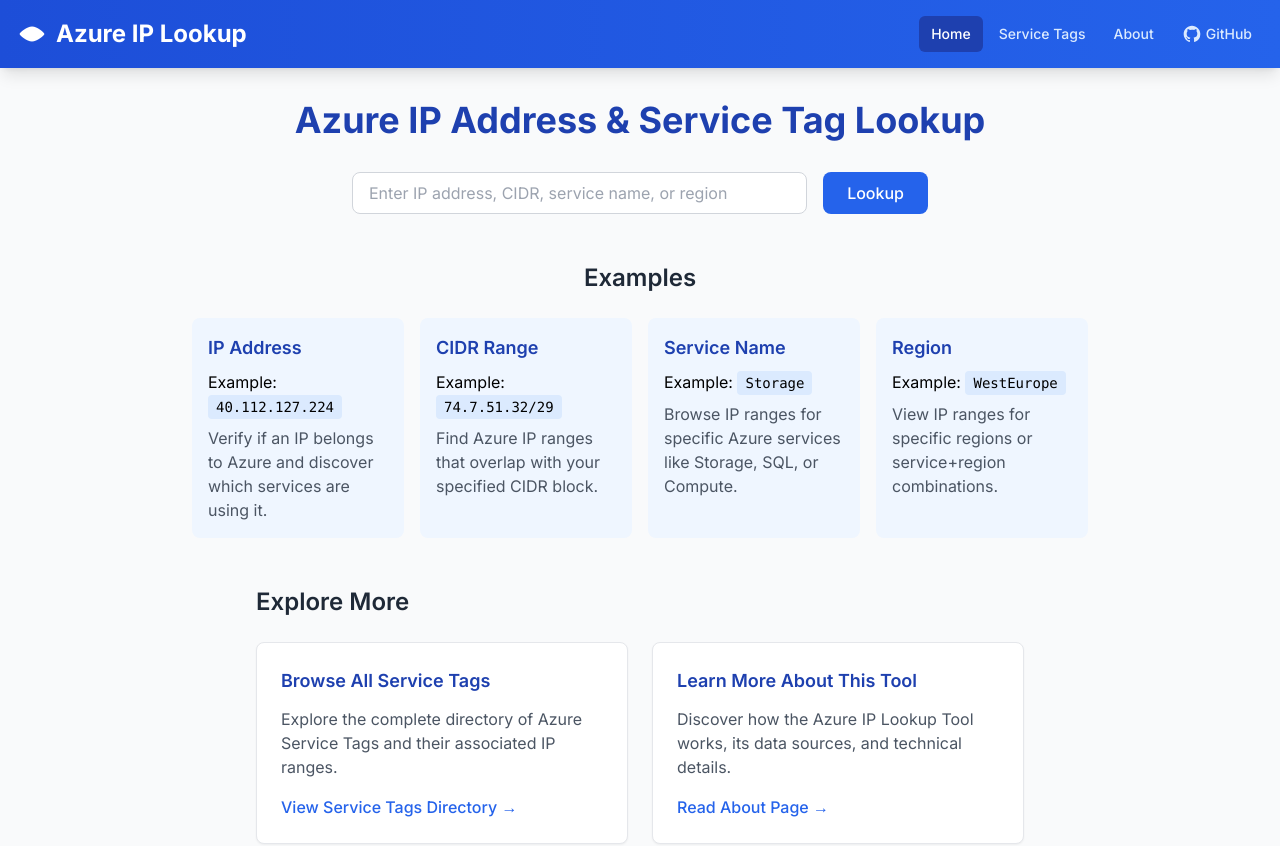
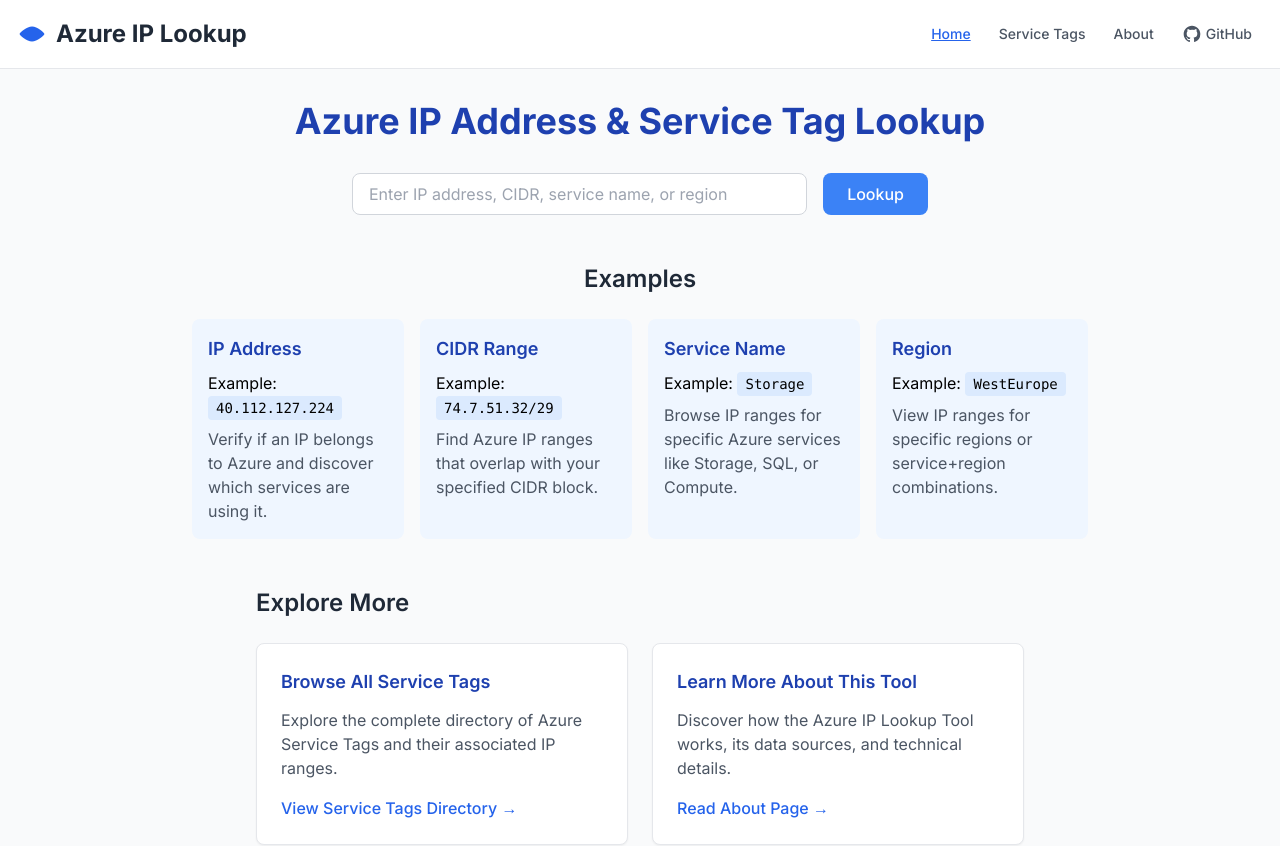
Before and after one commit to endgor/azure-ip-lookup, a Next.js app: page / in a window 1280 px wide. Shown: the top 846 px of the page. Built offline with nearby package versions, Linux system fonts and the light colour scheme.

Commit message:
Simplify UI with light minimal theme

```diff
--- a/src/components/Layout.tsx
+++ b/src/components/Layout.tsx
@@ -160,13 +160,13 @@
 
 
       <div className="min-h-screen flex flex-col">
-        <header className="bg-gradient-to-r from-blue-700 to-blue-600 text-white shadow-lg">
+        <header className="bg-white border-b border-gray-200 text-gray-800">
           <div className="container mx-auto px-4">
             <nav className="flex flex-col sm:flex-row justify-between items-center py-4">
               <Link href="/" className="flex items-center text-2xl font-bold mb-2 sm:mb-0" aria-label="Azure IP Lookup - Home">
                 <svg
                   xmlns="http://www.w3.org/2000/svg"
-                  className="h-8 w-8 mr-2"
+                  className="h-8 w-8 mr-2 text-blue-600"
                   viewBox="0 0 24 24"
                   fill="currentColor"
                   role="img"
@@ -178,13 +178,13 @@
                 <span>Azure IP Lookup</span>
               </Link>
 
-              <div className="flex items-center space-x-1">
+              <div className="flex items-center space-x-1 text-sm">
                 <Link
                   href="/"
-                  className={`px-3 py-2 rounded-md font-medium text-sm ${
+                  className={`px-3 py-2 rounded-md font-medium ${
                     isActive('/')
-                      ? 'bg-blue-800 text-white'
-                      : 'text-blue-100 hover:bg-blue-600'
+                      ? 'text-blue-600 underline'
+                      : 'text-gray-600 hover:text-gray-900'
                   }`}
                 >
                   Home
@@ -192,10 +192,10 @@
 
                 <Link
                   href="/service-tags"
-                  className={`px-3 py-2 rounded-md font-medium text-sm ${
+                  className={`px-3 py-2 rounded-md font-medium ${
                     isActive('/service-tags') || router.pathname.startsWith('/service-tags')
-                      ? 'bg-blue-800 text-white'
-                      : 'text-blue-100 hover:bg-blue-600'
+                      ? 'text-blue-600 underline'
+                      : 'text-gray-600 hover:text-gray-900'
                   }`}
                 >
                   Service Tags
@@ -203,10 +203,10 @@
 
                 <Link
                   href="/about"
-                  className={`px-3 py-2 rounded-md font-medium text-sm ${
+                  className={`px-3 py-2 rounded-md font-medium ${
                     isActive('/about')
-                      ? 'bg-blue-800 text-white'
-                      : 'text-blue-100 hover:bg-blue-600'
+                      ? 'text-blue-600 underline'
+                      : 'text-gray-600 hover:text-gray-900'
                   }`}
                 >
                   About
@@ -216,7 +216,7 @@
                   href="https://github.com/endgor/azure-ip-lookup"
                   target="_blank"
                   rel="noopener noreferrer"
-                  className="px-3 py-2 rounded-md text-sm font-medium text-blue-100 hover:bg-blue-600 flex items-center"
+                  className="px-3 py-2 rounded-md font-medium text-gray-600 hover:text-gray-900 flex items-center"
                   aria-label="View Azure IP Lookup source code on GitHub"
                 >
                   <svg className="h-5 w-5 mr-1" fill="currentColor" viewBox="0 0 24 24" aria-hidden="true" role="img">
--- a/src/components/LookupForm.tsx
+++ b/src/components/LookupForm.tsx
@@ -132,7 +132,7 @@
         />
         <button
           type="submit"
-          className={`bg-blue-600 text-white px-6 py-2 rounded-lg font-medium hover:bg-blue-700 transition-colors ${
+          className={`bg-blue-500 text-white px-6 py-2 rounded-lg font-medium hover:bg-blue-600 transition-colors ${
             isLoading ? 'opacity-70 cursor-not-allowed' : ''
           }`}
           disabled={isLoading}
--- a/src/components/Results.tsx
+++ b/src/components/Results.tsx
@@ -79,14 +79,14 @@
   };
 
   return (
-    <section className="bg-white rounded-lg shadow-md overflow-hidden mb-6" aria-label="Search Results">
-      <header className="bg-blue-50 px-4 py-3 border-b border-blue-100">
+    <section className="bg-white rounded-lg shadow-sm overflow-hidden mb-6" aria-label="Search Results">
+      <header className="bg-gray-50 px-4 py-3 border-b border-gray-200">
         <div className="flex justify-between items-center">
           <div>
-            <h2 className="text-lg font-semibold text-blue-800">
+            <h2 className="text-lg font-semibold text-gray-800">
               Results for {query}
             </h2>
-            <p className="text-sm text-blue-600">
+            <p className="text-sm text-gray-600">
               Found {totalDisplay} matching Azure IP {totalDisplay === 1 ? 'range' : 'ranges'}
             </p>
           </div>
--- a/src/styles/globals.css
+++ b/src/styles/globals.css
@@ -4,7 +4,7 @@
 
 :root {
   --foreground-rgb: 0, 0, 0;
-  --background-rgb: 249, 250, 251;
+  --background-rgb: 255, 255, 255;
 }
 
 body {
@@ -15,15 +15,15 @@
 }
 
 .prose h1 {
-  @apply text-3xl font-bold mb-6 text-blue-800;
+  @apply text-3xl font-bold mb-6 text-gray-900;
 }
 
 .prose h2 {
-  @apply text-2xl font-semibold mt-8 mb-4 text-blue-700;
+  @apply text-2xl font-semibold mt-8 mb-4 text-gray-800;
 }
 
 .prose h3 {
-  @apply text-xl font-semibold mt-6 mb-3 text-blue-600;
+  @apply text-xl font-semibold mt-6 mb-3 text-gray-700;
 }
 
 .prose p {
```
